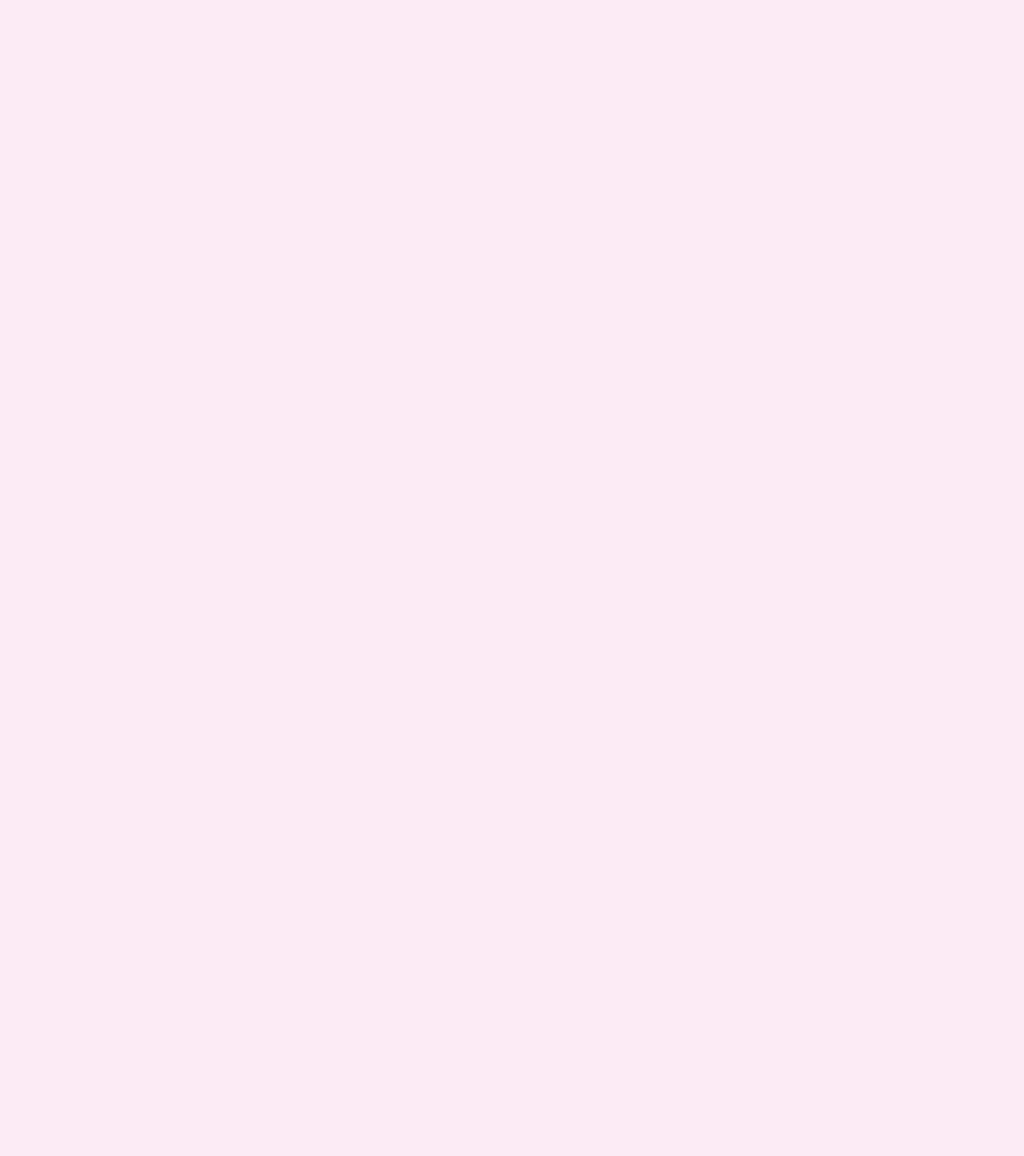
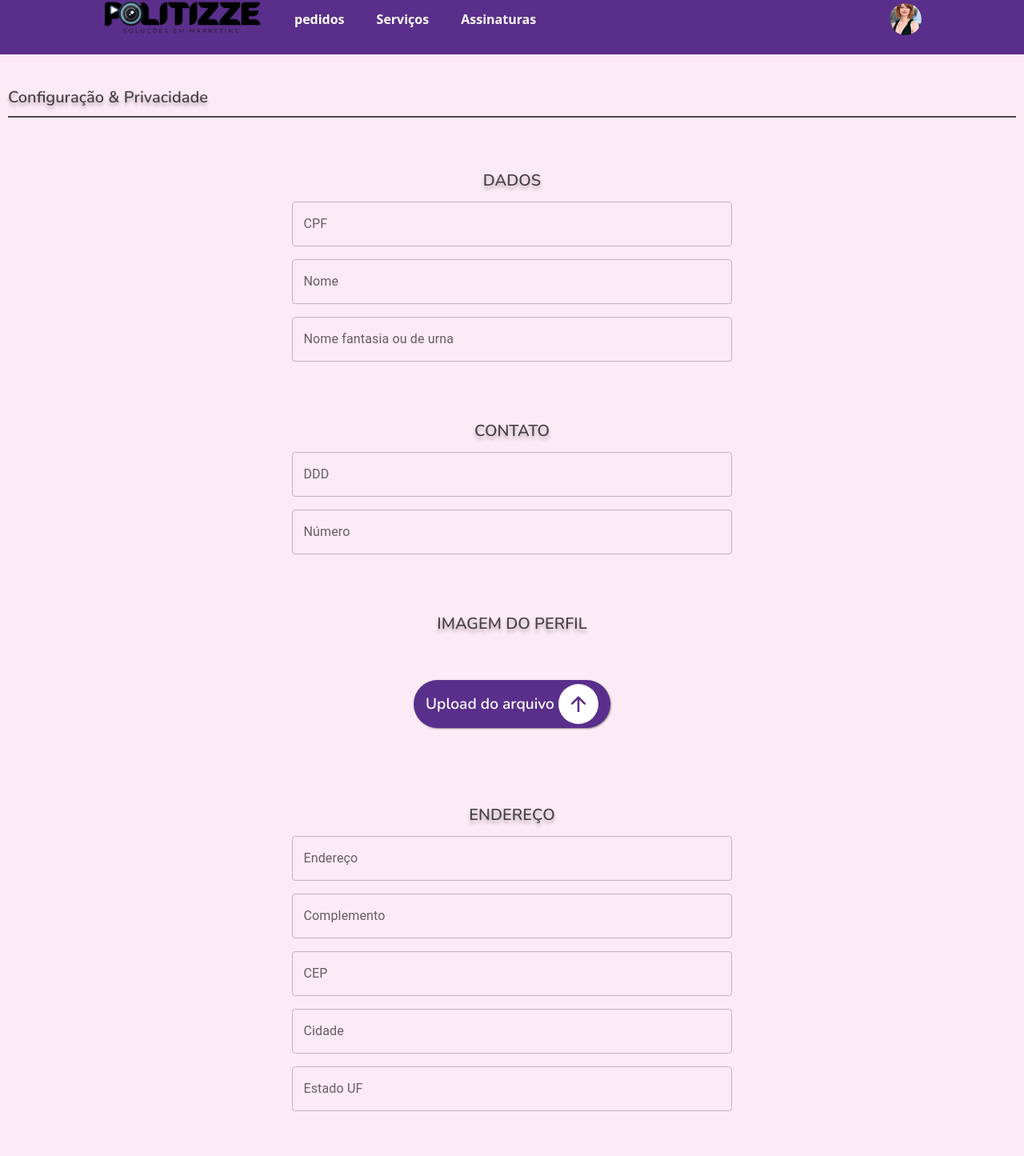
Before and after one commit to HunterAllProject/Politizzese-front, a React (Vite) app: page /config in a window 1280 px wide. Before the commit this address had no page. Shown: the part 19-1464 px from the top of the page at 80% size. Before the commit the page ends 800 px from the top, so only its background shows below. Built offline with nearby package versions, Linux system fonts and the light colour scheme.

Commit message:
Página de Configuração ainda sem as validações e integração

```diff
--- a/src/App.jsx
+++ b/src/App.jsx
@@ -12,6 +12,8 @@ import { Credito } from "./pages/Creditos/Credito.jsx";
 import { RequireAuth } from './context/auth/RequireAuth'
 import { CadastrarServico } from "./pages/CadastrarServico/CadastrarServico.jsx";
 import { CadastrarServicoConcluido } from "./pages/CadastrarServico/CadastrarServicoConcluido.jsx";
+import { Configuracao } from "./pages/Configuracao/Configuracao.jsx";
+import { Suporte } from "./pages/Suporte/Suporte.jsx";
 
 export const App = () => {
     return (
@@ -30,6 +32,8 @@ export const App = () => {
                     <Route path="/credito" element={<RequireAuth><Credito /></RequireAuth>} />
                     <Route path="/cadastrarservico" element={<RequireAuth><CadastrarServico /></RequireAuth>} />
                     <Route path="/cadastrarservicoconcluido" element={<CadastrarServicoConcluido />} />
+                    <Route path="/config" element={<Configuracao />} />
+                    <Route path="/suporte" element={<Suporte />} />
                 </Routes>
             </Router>
         </>
--- a/src/components/Navbar/Navbar.jsx
+++ b/src/components/Navbar/Navbar.jsx
@@ -8,6 +8,7 @@ import configIMG from "../../assets/config.svg";
 import suporteIMG from "../../assets/suporte.svg";
 import sairIMG from "../../assets/sair.svg";
 import cartaoCreditoIMG from "../../assets/cartaoCredito.svg";
+import iconePerfilIMG from "../../assets/iconePerfil.svg";
 import "./Navbar.css";
 
 export const Navbar = () => {
@@ -61,9 +62,9 @@ export const Navbar = () => {
             </div>
             <hr />
 
-            <Link to="/extrato" className="subMenuLinkHeader">
-              <img src={extratoIMG} />
-              <p>Extrato</p>
+            <Link to="#" className="subMenuLinkHeader">
+              <img src={iconePerfilIMG} />
+              <p>Perfil</p>
               <span>{">"}</span>
             </Link>
 
@@ -73,19 +74,25 @@ export const Navbar = () => {
               <span>{">"}</span>
             </Link>
 
+            <Link to="/extrato" className="subMenuLinkHeader">
+              <img src={extratoIMG} />
+              <p>Extrato</p>
+              <span>{">"}</span>
+            </Link>
+
             <Link to="/listarcartao" className="subMenuLinkHeader">
               <img src={cartaoCreditoIMG} />
               <p>Cartão de Crédito</p>
               <span>{">"}</span>
             </Link>
 
-            <Link to="#" className="subMenuLinkHeader">
+            <Link to="/config" className="subMenuLinkHeader">
               <img src={configIMG} />
               <p>Configurações & Privacidade</p>
               <span>{">"}</span>
             </Link>
 
-            <Link to="#" className="subMenuLinkHeader">
+            <Link to="/suporte" className="subMenuLinkHeader">
               <img src={suporteIMG} />
               <p>Ajuda & Suporte</p>
               <span>{">"}</span>
--- a/src/components/Upload/Upload.jsx
+++ b/src/components/Upload/Upload.jsx
@@ -8,7 +8,7 @@ export const Upload = () => {
       <div className="fieldgroup">
         <input type="file" name="file[]" id="file" className="filefield" />
         <label for="file" className="filelabel background">
-          <span>Envie seu arquivo</span>
+          <span>Upload do arquivo</span>
           <img src={uploadIMG}/>
         </label>
       </div>
--- /dev/null
+++ b/src/pages/Configuracao/Configuracao.css
@@ -0,0 +1,105 @@
+.tituloGlobal1 h1 {
+  margin-top: 30px;
+  font-size: 20px;
+  color: #000000b1;
+  padding: 10px;
+}
+
+.barraGlobal1 {
+  background-color: #000000b1;
+  height: 2px;
+  max-width: 100%;
+  margin: 0 10px;
+}
+
+.ContainerConfigBudy {
+  display: flex;
+  flex-direction: column;
+  min-height: 100vh;
+}
+
+.containerConfigMain {
+  display: flex;
+  flex-direction: column;
+  justify-content: center;
+  flex: 1 1 0;
+}
+
+.configFormDados {
+  display: flex;
+  flex-wrap: wrap;
+  flex-direction: column;
+  align-items: center;
+  margin-bottom: 50px;
+  margin-top: 60px;
+}
+
+.configFormDados h1 {
+  color: #000000b1;
+  font-size: 20px;
+}
+
+.botaoConfigDados {
+  display: flex;
+  flex-direction: column;
+  align-items: center;
+  justify-content: center;
+  gap: 10px;
+  margin-top: 50px;
+  margin-bottom: 50px;
+ }
+
+ .botaoConfigDados button {
+  height: 40px;
+  width: 300px;
+  border: none;
+  cursor: pointer;
+  background-color: #9850eb;
+  border-radius: 5px;
+  font-size: 15px;
+  font-weight: bold;
+  box-shadow: 1px 1px 2px rgb(146, 137, 137);
+  transition: 0.1s;
+ }
+
+ .botaoConfigDados a {
+  color: #fff;
+ }
+
+ .botaoConfigDados button:hover {
+  background-color: #5a2f8b;
+ }
+
+ .botaoConfigDados button:active{
+     background-color: #13b731;
+ }
+
+@media (max-width: 750px) {
+  .tituloGlobal h1 {
+    margin-top: 30px;
+    font-size: 18px;
+    color: #000000b1;
+    padding: 10px;
+  }
+
+  .barraGlobal {
+    background-color: #000000b1;
+    height: 2px;
+    max-width: 100%;
+    margin: 0 10px;
+  }
+
+  .configFormDados {
+    margin-top: 40px;
+  }
+
+  .configFormDados h1 {
+    color: #000000b1;
+    font-size: 17px;
+  }
+
+  .configFormInput {
+    max-width: 350px;
+    height: 50px;
+  }
+}
--- /dev/null
+++ b/src/pages/Configuracao/Configuracao.jsx
@@ -0,0 +1,139 @@
+import * as React from "react";
+import { Link } from "react-router-dom";
+import Box from "@mui/material/Box";
+import TextField from "@mui/material/TextField";
+import { Navbar } from "../../components/Navbar/Navbar";
+import { Footer } from "../../components/Footer/Footer";
+import { Upload } from "../../components/Upload/Upload";
+import "./Configuracao.css";
+
+export const Configuracao = () => {
+
+  return (
+    <div className="ContainerConfigBudy">
+      <Navbar />
+
+      <div className="tituloGlobal1">
+        <h1>Configuração & Privacidade</h1>
+        <div className="barraGlobal1"></div>
+      </div>
+
+      <div className="containerConfigMain">
+        <Box
+          component="form"
+          sx={{
+            "& .MuiTextField-root": { m: 1, width: "60ch", color: "black" },
+          }}
+          noValidate
+          autoComplete="off"
+        >
+          <div className="configFormDados">
+            <h1>DADOS</h1>
+            <TextField
+              id="outlined-textarea"
+              label="CPF"
+              placeholder="Digite..."
+              multiline
+              type="text"
+              className="configFormInput"
+            />
+
+            <TextField
+              id="outlined-textarea"
+              label="Nome"
+              placeholder="Digite..."
+              multiline
+              type="text"
+              className="configFormInput"
+            />
+
+            <TextField
+              id="outlined-textarea"
+              label="Nome fantasia ou de urna"
+              placeholder="Digite..."
+              multiline
+              type="text"
+              className="configFormInput"
+            />
+          </div>
+
+          <div className="configFormDados">
+              <h1>CONTATO</h1>
+              <TextField
+              id="outlined-textarea"
+              label="DDD  "
+              placeholder="Digite..."
+              multiline
+              type="text"
+              className="configFormInput"
+            />
+             <TextField
+              id="outlined-textarea"
+              label="Número"
+              placeholder="Digite..."
+              multiline
+              type="text"
+              className="configFormInput"
+            />
+          </div>
+
+          <div className="configFormDados">
+              <h1>IMAGEM DO PERFIL</h1>
+              <Upload />
+          </div>
+
+          <div className="configFormDados">
+              <h1>ENDEREÇO</h1>
+              <TextField
+              id="outlined-textarea"
+              label="Endereço  "
+              placeholder="Digite..."
+              multiline
+              type="text"
+              className="configFormInput"
+            />
+             <TextField
+              id="outlined-textarea"
+              label="Complemento"
+              placeholder="Digite..."
+              multiline
+              type="text"
+              className="configFormInput"
+            />
+            <TextField
+              id="outlined-textarea"
+              label="CEP  "
+              placeholder="Digite..."
+              multiline
+              type="text"
+              className="configFormInput"
+            />
+             <TextField
+              id="outlined-textarea"
+              label="Cidade"
+              placeholder="Digite..."
+              multiline
+              type="text"
+              className="configFormInput"
+            />
+            <TextField
+              id="outlined-textarea"
+              label="Estado UF"
+              placeholder="Digite..."
+              multiline
+              type="text"
+              className="configFormInput"
+            />
+          </div>
+
+          <div className="botaoConfigDados">
+          <button type="submit">
+            <Link to="#">SALVAR</Link>
+          </button>
+        </div>
+        </Box>
+      </div>
+      <Footer />
+    </div>
+  );
+};
```
Also changed, not shown: src/components/Titulo/Titulo.css (deleted, +0 -14 lines), src/components/Titulo/Titulo.jsx (deleted, +0 -13 lines), src/assets/iconePerfil.svg (added).
